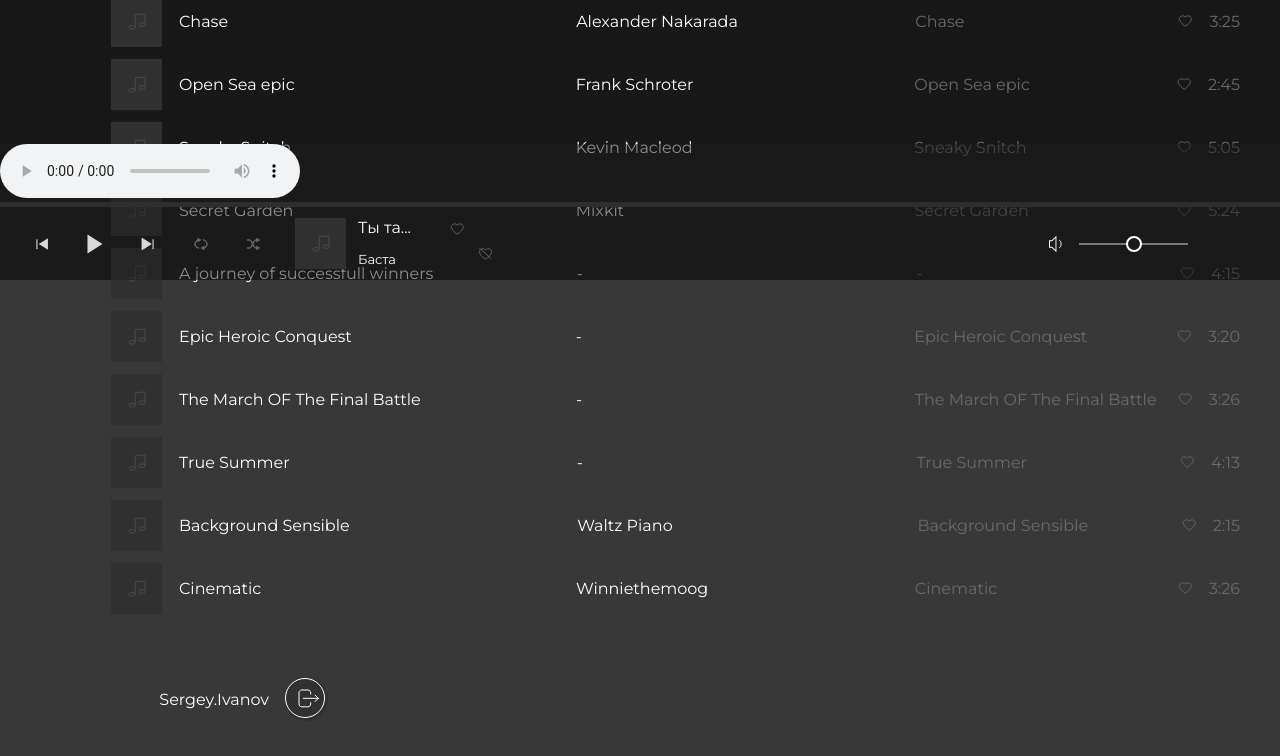
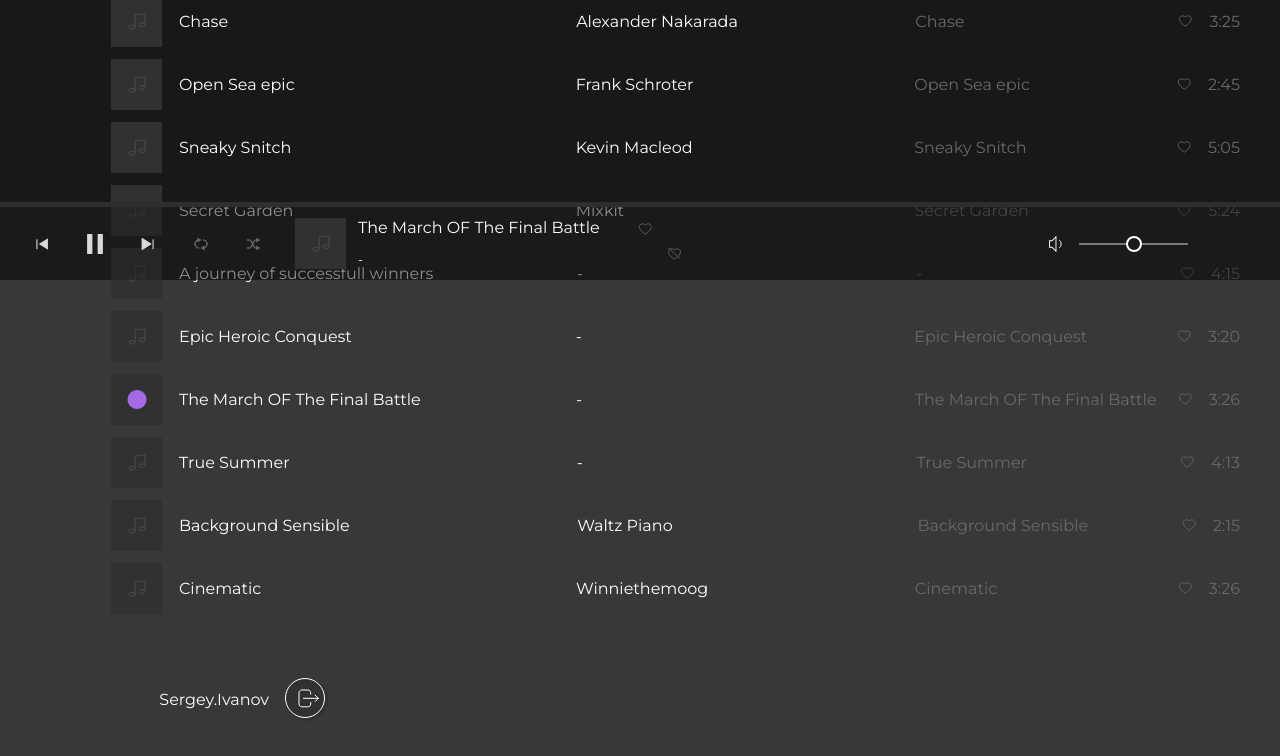
Before and after one commit to Kalininaaw16012002/skypro--music, a Next.js app: page / in a window 1280 px wide. Both pictures are taken after a click on the element 675 px from the left and 399 px from the top of the page. Shown: the top 756 px of the page. Built offline with nearby package versions, Linux system fonts and the light colour scheme.

Commit message:
Реализована работа аудиоплеера

```diff
--- a/app/components/Bar/bar.tsx
+++ b/app/components/Bar/bar.tsx
@@ -4,13 +4,21 @@ import classnames from "classnames";
 import Link from "next/link";
 import styles from './bar.module.css'
 import { useAppDispatch, useAppSelector } from "@/app/store/store";
-import { useRef } from "react";
+import { useEffect, useRef } from "react";
 import { setIsPlay } from "@/app/store/features/trackSlice";
 
 export default function Bar() {
     const currentTrack = useAppSelector((state) => state.tracks.currentTrack);
+    const isPlay = useAppSelector((state) => state.tracks.isPlay)
     const dispatch = useAppDispatch();
     const audioRef = useRef<HTMLAudioElement | null>(null);
+
+     useEffect(() => {
+        if (currentTrack && isPlay && audioRef.current) {
+            audioRef.current.play()
+        }
+    }, [currentTrack, isPlay])
+
     if (!currentTrack) return <></>;
 
     const playTrack = () => {
@@ -29,7 +37,7 @@ export default function Bar() {
 
     return (
         <div className={styles.bar}>
-        <audio ref={audioRef} controls src={currentTrack?.track_file}></audio>
+        <audio ref={audioRef} src={currentTrack?.track_file}></audio>
         <div className={styles.bar__content}>
         <div className={styles.bar__playerProgress}></div>
         <div className={styles.bar__playerBlock}>
@@ -40,10 +48,27 @@ export default function Bar() {
                     <use xlinkHref="/img/icon/sprite.svg#icon-prev"></use>
                 </svg>
                 </div>
-                <div className={classnames(styles.player__btnPlay, styles.btn)} onClick={playTrack}>
-                <svg className={styles.player__btnPlaySvg}>
-                    <use xlinkHref="/img/icon/sprite.svg#icon-play"></use>
-                </svg>
+                <div
+                    className={classnames(styles.player__btnPlay, styles.btn)}
+                    onClick={isPlay ? pauseTrack : playTrack}
+                    >
+                    {isPlay ? (
+                        <svg
+                        className={styles.player__btnPlaySvg}
+                        width="15"
+                        height="19"
+                        viewBox="0 0 15 19"
+                        fill="none"
+                        xmlns="http://www.w3.org/2000/svg"
+                        >
+                        <rect width="5" height="19" fill="#D9D9D9"/>
+                        <rect x="10" width="5" height="19" fill="#D9D9D9"/>
+                        </svg>
+                    ) : (
+                        <svg className={styles.player__btnPlaySvg}>
+                        <use xlinkHref="/img/icon/sprite.svg#icon-play"></use>
+                        </svg>
+                    )}
                 </div>
                 <div className={styles.player__btnNext}>
                 <svg className={styles.player__btnNextSvg}>
@@ -71,12 +96,12 @@ export default function Bar() {
                 </div>
                 <div className={styles.trackPlay__author}>
                     <Link className={styles.trackPlay__authorLink} href="">
-                    Ты та...
+                    {currentTrack.name}
                     </Link>
                 </div>
                 <div className={styles.trackPlay__album}>
                     <Link className={styles.trackPlay__albumLink} href="">
-                    Баста
+                    {currentTrack.author}
                     </Link>
                 </div>
                 </div>
--- a/app/components/Track/track.module.css
+++ b/app/components/Track/track.module.css
@@ -69,6 +69,27 @@
   stroke: #4e4e4e;
 }
 
+@keyframes pulse {
+  0%, 100% {
+    transform: scale(1);
+    opacity: 1;
+  }
+  50% {
+    transform: scale(1.15);
+    opacity: 0.85;
+  }
+}
+
+.track__titleSvg--active {
+  stroke: none;
+  fill: #B672FF;
+  color: #B672FF;
+}
+
+.track__titleSvg--pulsing {
+  animation: pulse 1.2s ease-in-out infinite;
+}
+
 .track__titleLink {
   font-style: normal;
   font-weight: 400;
--- a/app/components/Track/track.tsx
+++ b/app/components/Track/track.tsx
@@ -1,36 +1,63 @@
-'use client'
+'use client';
 
-import { data } from '@/data'
-import styles from './track.module.css'
-import Link from 'next/link'
-import { formatTime } from '@/app/utils/helper'
-import { useAppDispatch, useAppSelector } from '@/app/store/store'
-import { setCurrentTrack } from '@/app/store/features/trackSlice'
-import { TrackType } from '@/app/sharedTypes/sharedTypes'
-
-type TrackTypeProp = {
-    track: TrackType;
-}
+import { data } from '@/data';
+import styles from './track.module.css';
+import Link from 'next/link';
+import { formatTime } from '@/app/utils/helper';
+import { useAppDispatch, useAppSelector } from '@/app/store/store';
+import { setCurrentTrack, setIsPlay } from '@/app/store/features/trackSlice';
+import { TrackType } from '@/app/sharedTypes/sharedTypes';
 
 export default function Track() {
     const dispatch = useAppDispatch();
-    const isPlay = useAppSelector((state)  => state.tracks.isPlay)
+    const currentTrack = useAppSelector((state) => state.tracks.currentTrack);
+    const isPlay = useAppSelector((state) => state.tracks.isPlay);
 
     const onClickTrack = (track: TrackType) => {
+        const isSameTrack = currentTrack?._id === track._id;
+
         dispatch(setCurrentTrack(track));
-    }
+        dispatch(setIsPlay(!isSameTrack || !isPlay));
+    };
 
-    return(
+    return (
         <div className={styles.content__playlist}>
-           {data.map((track) => (
-                <div key={track._id} className={styles.playlist__item} onClick={() => onClickTrack(track)}>
+            {data.map((track) => {
+                const isCurrent = Boolean(
+                    currentTrack &&
+                    currentTrack._id === track._id
+                );
+
+                const isPlaying = isCurrent && isPlay;
+
+                return (
+                    <div
+                        key={track._id}
+                        className={styles.playlist__item}
+                        onClick={() => onClickTrack(track)}
+                    >
                         <div className={styles.playlist__track}>
                             <div className={styles.track__title}>
                                 <div className={styles.track__titleImage}>
-                            {/* заменять иконку при воспроизведении */}
+                                {isCurrent ? (
+                                    <svg
+                                        className={`${styles.track__titleSvg} ${styles['track__titleSvg--active']} ${isPlaying ? styles['track__titleSvg--pulsing'] : ''}`}
+                                        width="16"
+                                        height="16"
+                                        viewBox="0 0 16 16"
+                                        fill="none"
+                                        xmlns="http://www.w3.org/2000/svg"
+                                        >
+                                    <path
+                                        d="M0 8C0 3.58172 3.58172 0 8 0C12.4183 0 16 3.58172 16 8C16 12.4183 12.4183 16 8 16C3.58172 16 0 12.4183 0 8Z"
+                                        fill="currentColor"
+                                    />
+                                    </svg>
+                                ) : (
                                     <svg className={styles.track__titleSvg}>
                                     <use xlinkHref="/img/icon/sprite.svg#icon-note"></use>
                                     </svg>
+                                )}
                                 </div>
                                 <div>
                                     <Link className={styles.track__titleLink} href="">
@@ -56,6 +83,8 @@ export default function Track() {
                             </div>
                         </div>
                     </div>
-             ))}
+                );
+            })}
         </div>
-    )}
+    );
+}
```
Also changed, not shown: app/layout.tsx (line endings or trailing spaces). Lines whose indentation alone changed are shown as unchanged.
